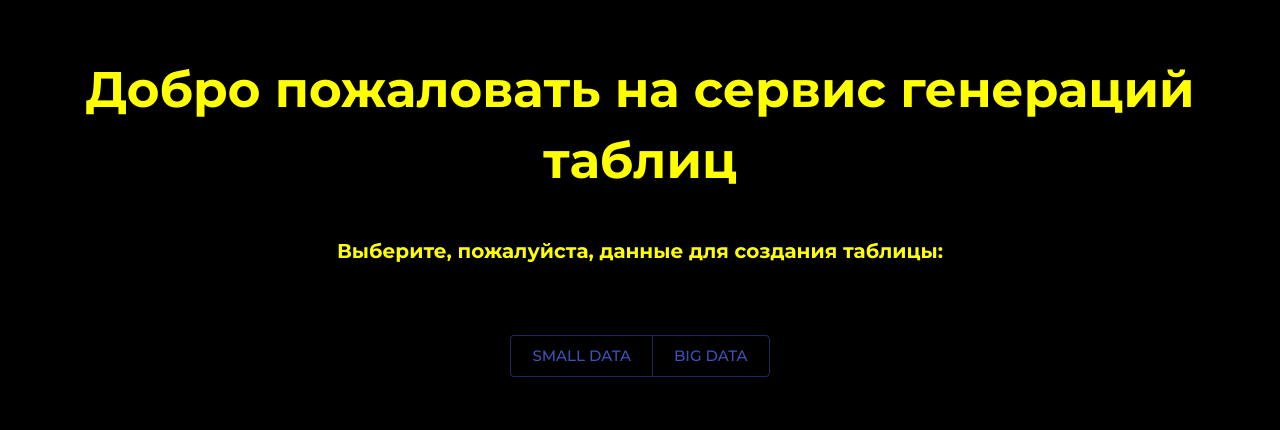
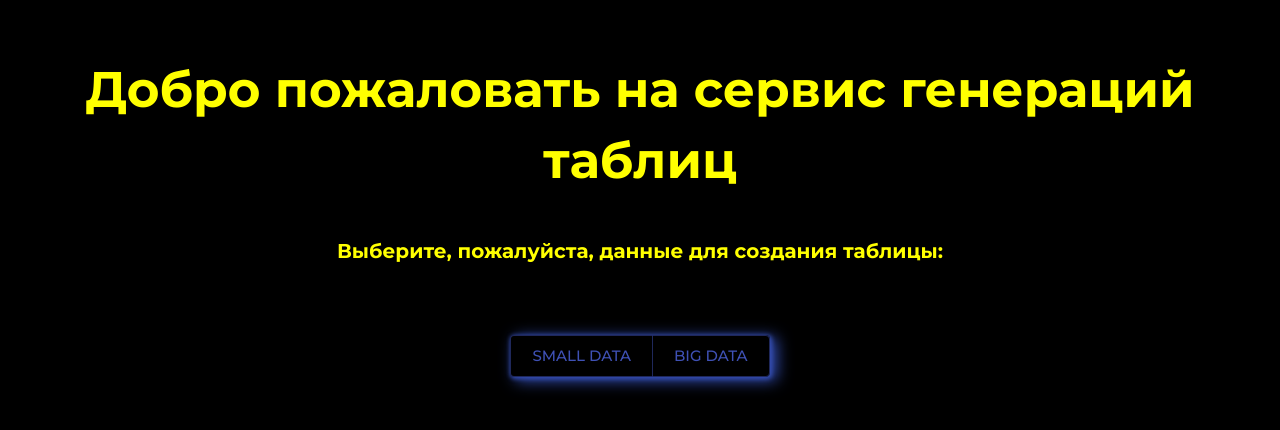
Before and after one commit to ElpixZero/Test, a React (Create React App) app: page / in a window 1280 px wide. Shown: the top 430 px of the page. Built offline with nearby package versions, Linux system fonts and the light colour scheme.

Commit message:
Refactored

```diff
--- a/src/components/InitialScreen.jsx
+++ b/src/components/InitialScreen.jsx
@@ -1,9 +1,6 @@
 import React from 'react';
 import PropTypes from 'prop-types';
-import CssBaseline from '@material-ui/core/CssBaseline';
-import Container from '@material-ui/core/Container';
-import Button from '@material-ui/core/Button';
-import ButtonGroup from '@material-ui/core/ButtonGroup';
+import {CssBaseline, Container, Button, ButtonGroup} from '@material-ui/core';
 
 function SimpleContainer({setSource}) {
   const ulrs = {
@@ -17,14 +14,12 @@ function SimpleContainer({setSource}) {
       <Container style={{textAlign: 'center'}}>
         <h1 style={{fontSize: 50, marginBottom: 40}}>Добро пожаловать на сервис генераций таблиц</h1>
         <h2 style={{fontSize: 20, marginBottom: 70}}>Выберите, пожалуйста, <span>данные</span> для создания таблицы:</h2>
-        <div>
-        <ButtonGroup size="large" color="primary" aria-label="large outlined primary button group">
+        <ButtonGroup style={{boxShadow: '1px 1px 1px -1px rgb(51, 76, 175), 1px 1px 4px 1px rgb(51, 76, 175), 6px 3px 15px 1px rgb(51, 76, 175)'}} size="large" color="primary" aria-label="large outlined primary button group">
           <Button onClick={setSource.bind(this, ulrs.small)} variant="outlined">Small Data</Button>
           <Button onClick={setSource.bind(this, ulrs.big)} variant="outlined">
             Big Data
           </Button>
         </ButtonGroup>
-        </div>
       </Container>
     </React.Fragment>
   );
```
